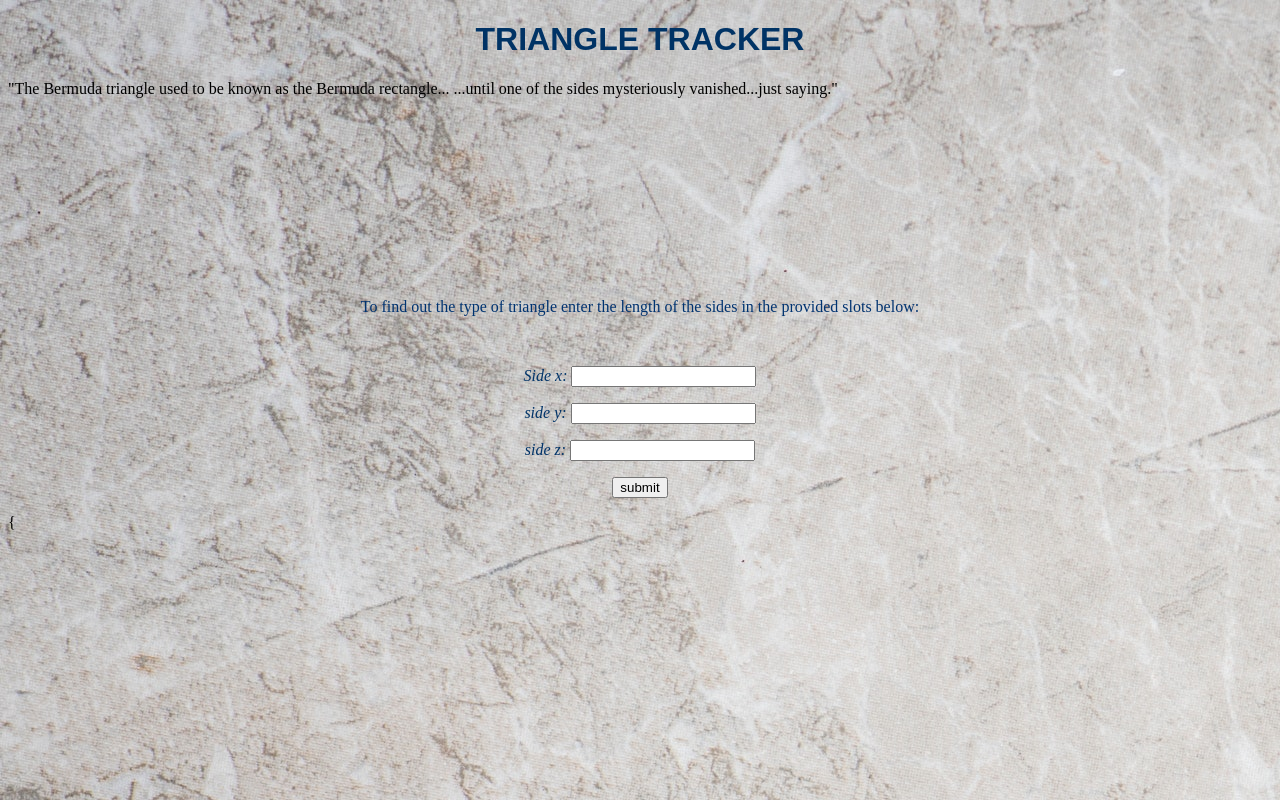
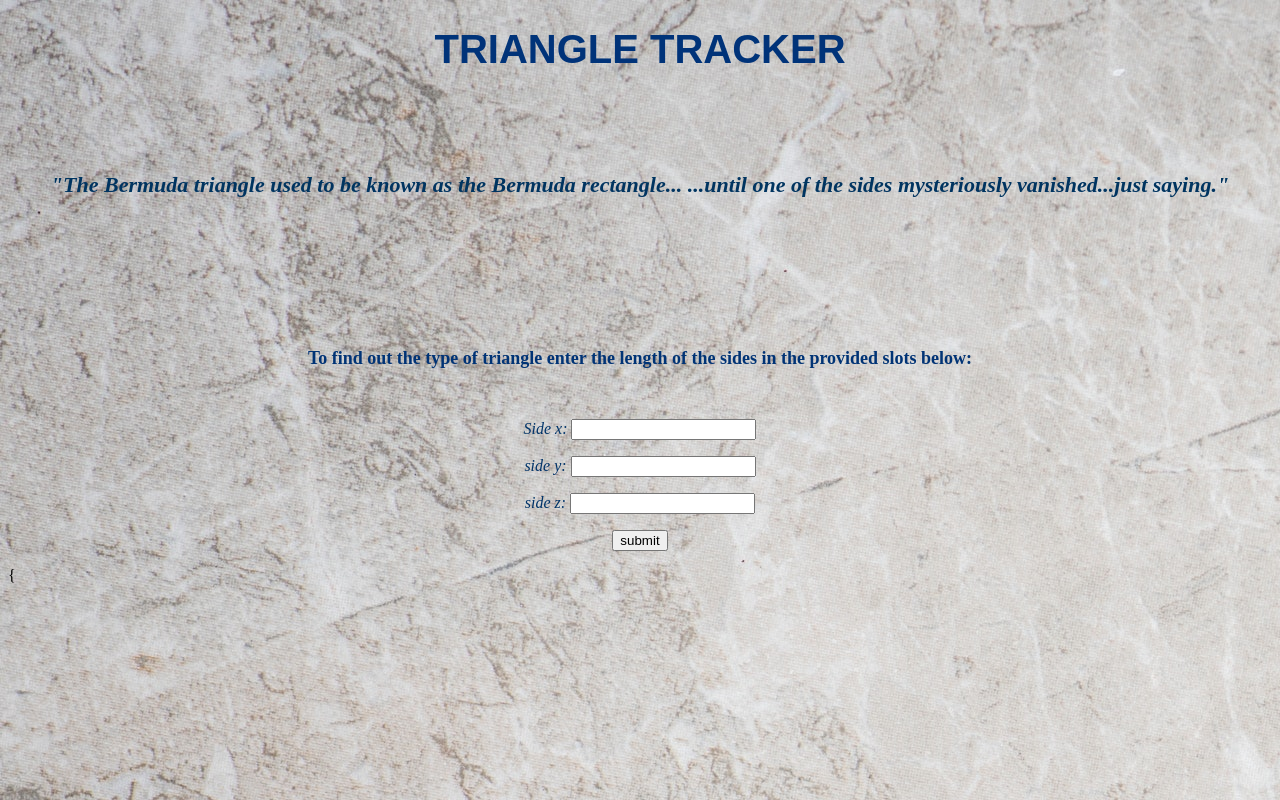
Before and after one commit to sharonmaswai/triangle-tracker, a plain HTML site: page index.html in a window 1280 px wide. Drawn offline with Linux system fonts and the light colour scheme; files whose address does not match are found by name.

Commit message:
style the paragraph with quotes

```diff
--- a/css/styles.css
+++ b/css/styles.css
@@ -5,14 +5,26 @@
   color: #003368;
   margin-top: 50px;
 }
+
 h1 {
-  color:#003365;
+  color:#003379;
   text-align: center;
   font-family: fantasy;
+  font-size: 40px;
 }
 
 #word {
   text-align: center;
-  color: #003370;
-  margin-top: 200px;
+  color: #003375;
+  margin-top: 150px;
+  font-size: 18px;
+  font-weight: bold;
 }
+.quote {
+  text-align: center;
+  color: #003460;
+  font-weight: bolder;
+  margin-top: 100px;
+  font-size: 22px;
+  font-style: italic;
+}
```
